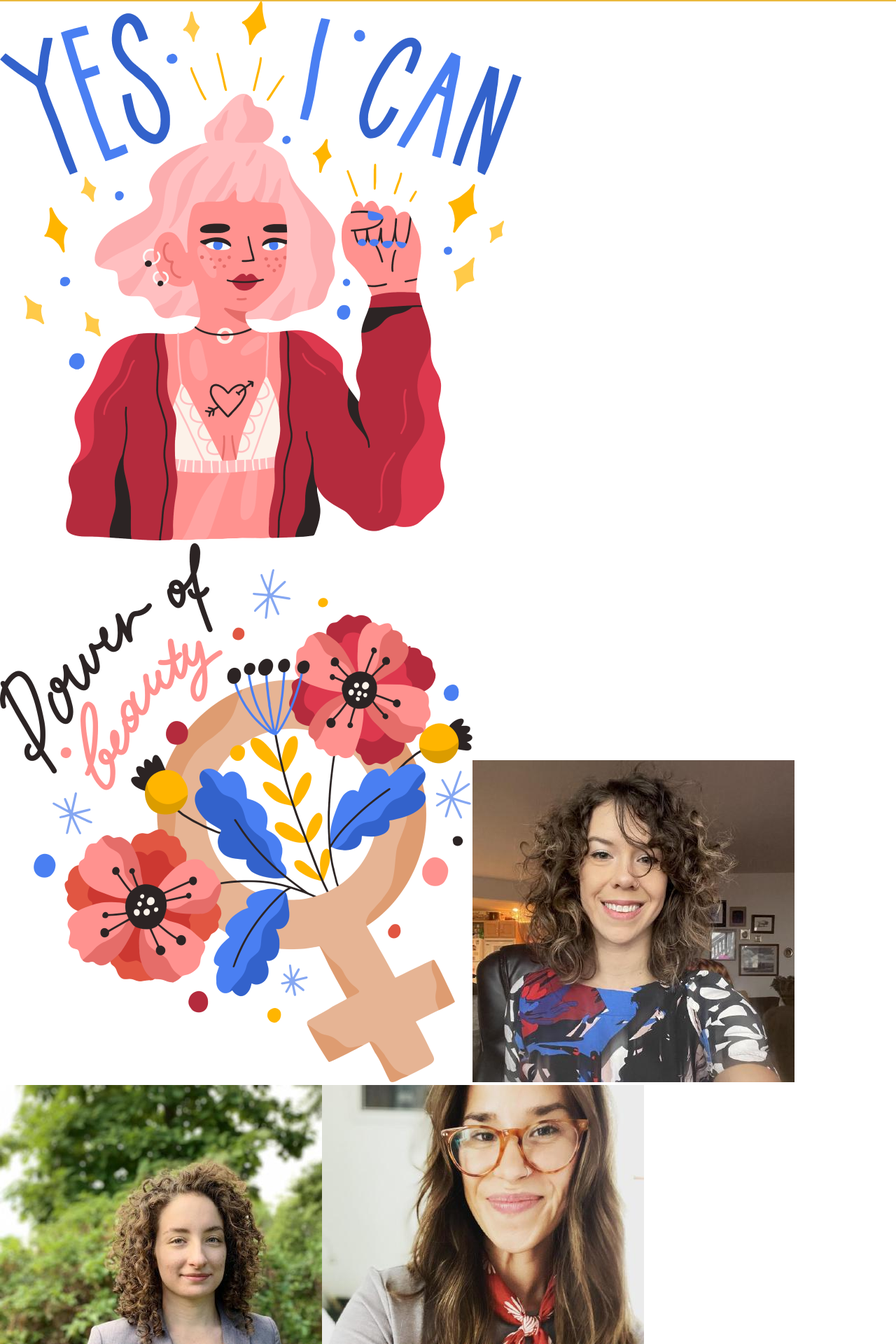
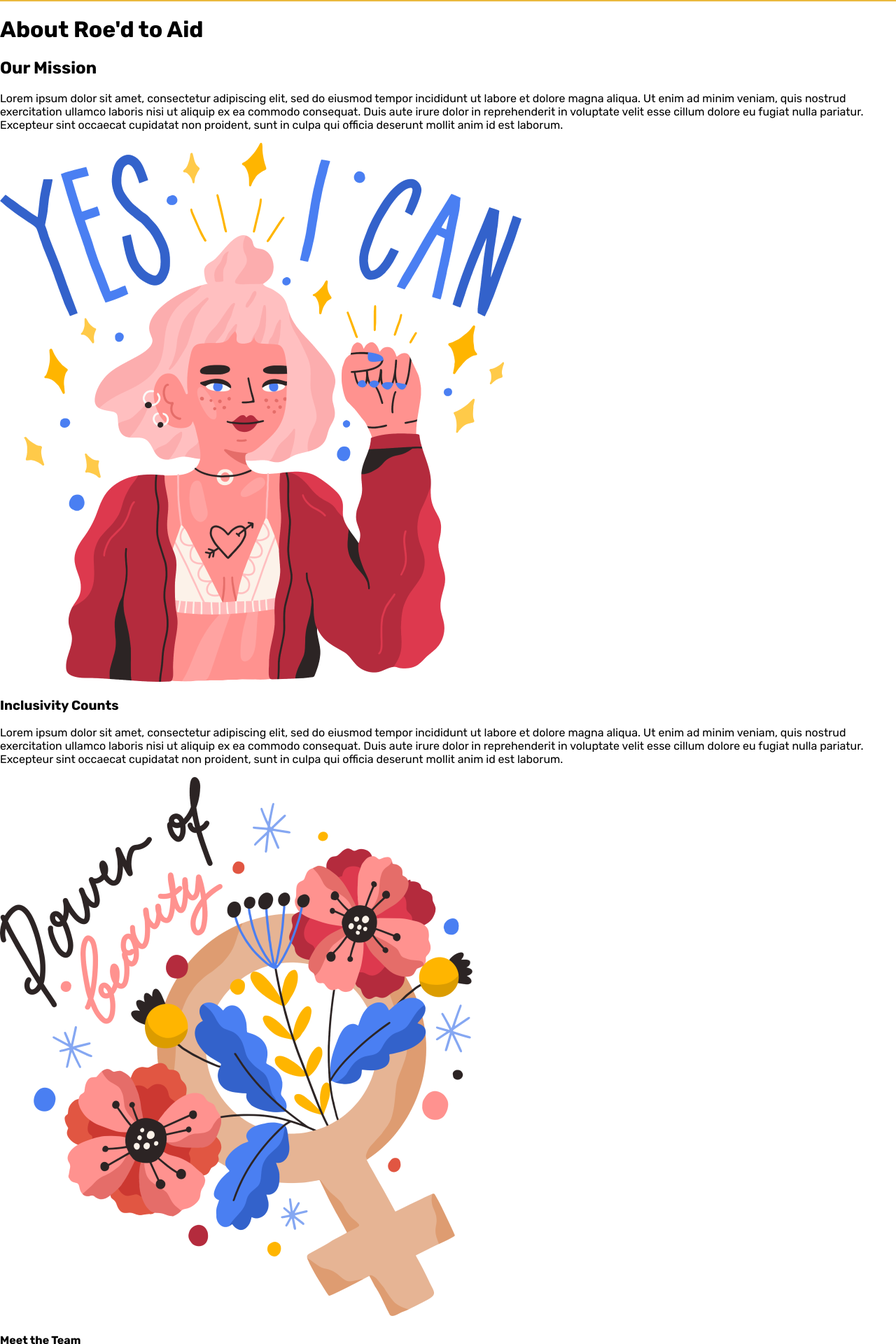
Before and after one commit to Roe-dToAid/roed_to_aid_fe, a React (Create React App) app: page /about in a window 1280 px wide. Shown: the part 98-2018 px from the top of the page at 70% size. Built offline with nearby package versions, Linux system fonts and the light colour scheme.

Commit message:
Add headers and p tags to about page

```diff
--- a/src/Views/AboutView/AboutView.js
+++ b/src/Views/AboutView/AboutView.js
@@ -13,8 +13,14 @@
 const AboutView = () => {
   return (
     <>
+      <h1>About Roe'd to Aid</h1>
+      <h2>Our Mission</h2>
+      <p>Lorem ipsum dolor sit amet, consectetur adipiscing elit, sed do eiusmod tempor incididunt ut labore et dolore magna aliqua. Ut enim ad minim veniam, quis nostrud exercitation ullamco laboris nisi ut aliquip ex ea commodo consequat. Duis aute irure dolor in reprehenderit in voluptate velit esse cillum dolore eu fugiat nulla pariatur. Excepteur sint occaecat cupidatat non proident, sunt in culpa qui officia deserunt mollit anim id est laborum.</p>
       <img src={yesImage} alt="person holding up fist"></img>
+      <h3>Inclusivity Counts</h3>
+      <p>Lorem ipsum dolor sit amet, consectetur adipiscing elit, sed do eiusmod tempor incididunt ut labore et dolore magna aliqua. Ut enim ad minim veniam, quis nostrud exercitation ullamco laboris nisi ut aliquip ex ea commodo consequat. Duis aute irure dolor in reprehenderit in voluptate velit esse cillum dolore eu fugiat nulla pariatur. Excepteur sint occaecat cupidatat non proident, sunt in culpa qui officia deserunt mollit anim id est laborum.</p>
       <img src={flowerSymbolImage} alt="female symbol with flowers"></img>
+      <h4>Meet the Team</h4>
       <img src={catlynPhoto} alt="headshot of Catlyn"></img>
       <img src={irmakPhoto} alt="headshot of Irmak"></img>
       <img src={lidiaPhoto} alt="headshot of Lidia"></img>
```
